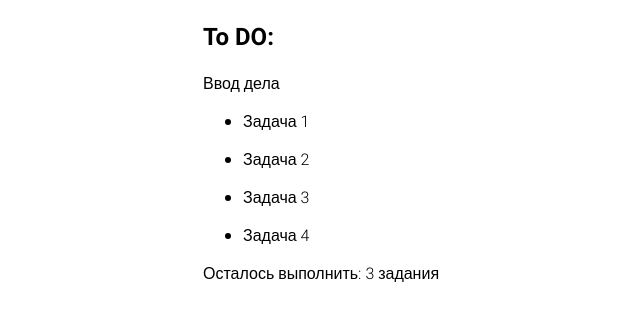
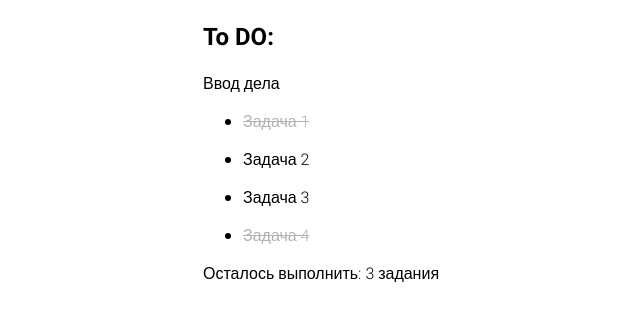
Before and after one commit to WebHeroSchool/GurevAleksey_React, a React (Create React App) app: page / in a window 1280 px wide. Shown: the top 320 px of the page, without its empty margins (187-827 px from the left). Built offline with nearby package versions, Linux system fonts and the light colour scheme.

Commit message:
Добавил classname

```diff
--- a/package.json
+++ b/package.json
@@ -30,5 +30,8 @@
       "last 1 firefox version",
       "last 1 safari version"
     ]
+  },
+  "devDependencies": {
+    "classnames": "^2.2.6"
   }
 }
--- a/src/components/App/App.js
+++ b/src/components/App/App.js
@@ -7,16 +7,20 @@ import '../Fonts/Fonts.css';
 
 let TodoItems = [
   {
-    value : 'Задача 1'
+    value : 'Задача 1',
+    isDone: true
   },
   {
-    value :'Задача 2'
+    value :'Задача 2',
+    isDone: false
   },
   {
-    value : 'Задача 3'
+    value : 'Задача 3',
+    isDone: false
   },
   {
-    value : 'Задача 4'
+    value : 'Задача 4',
+    isDone: true
   }];
 let Numbers = 3;
 
--- a/src/components/Item/Item.js
+++ b/src/components/Item/Item.js
@@ -1,7 +1,14 @@
 import React from 'react';
+import classnames from 'classnames';
+import styles from './Item.module.css'
 
-let Item = ({ item }) => (
-<p>{ item }</p>
+let Item = ({ item, isDone }) => (
+<p className={
+  classnames({
+    [styles.item]: true,
+    [styles.done]: isDone
+  })
+}>{ item }</p>
 );
 
 export default Item;
--- /dev/null
+++ b/src/components/Item/Item.module.css
@@ -0,0 +1,8 @@
+.item {
+  opacity: 100%;
+}
+
+.done {
+  opacity: 30%;
+  text-decoration: line-through;
+}
--- a/src/components/ItemList/ItemList.js
+++ b/src/components/ItemList/ItemList.js
@@ -3,7 +3,7 @@ import Item from '../Item/Item';
 
 let ItemList = ({ TodoItems }) => (<ul>
   {TodoItems.map(item =>
-    <li key={item.value}><Item item = {item.value} /></li> )}
+    <li key={item.value}><Item item = {item.value} isDone = {item.isDone} /></li> )}
   </ul>
 );
 
```
Also changed, not shown: src/components/App/App.module.css (line endings or trailing spaces), 1 other file (tests, documents, lock files or other folders).
